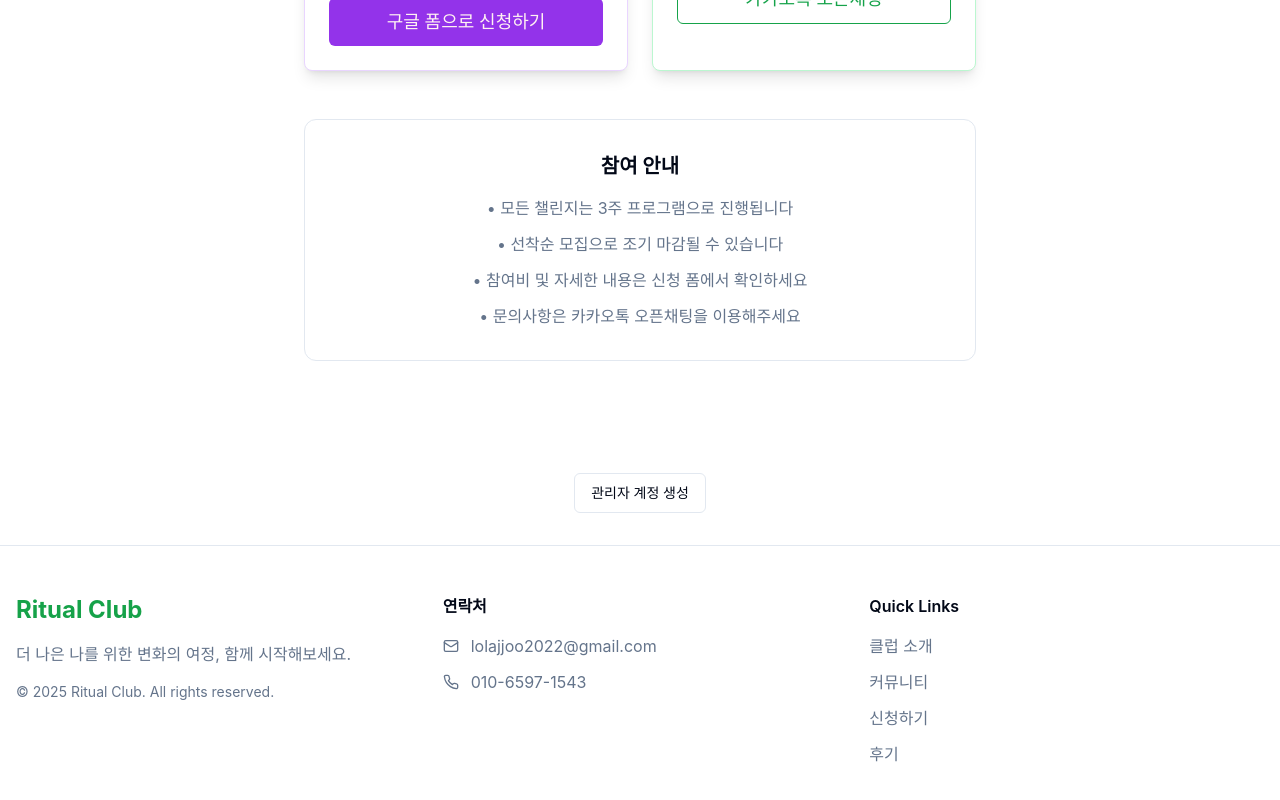
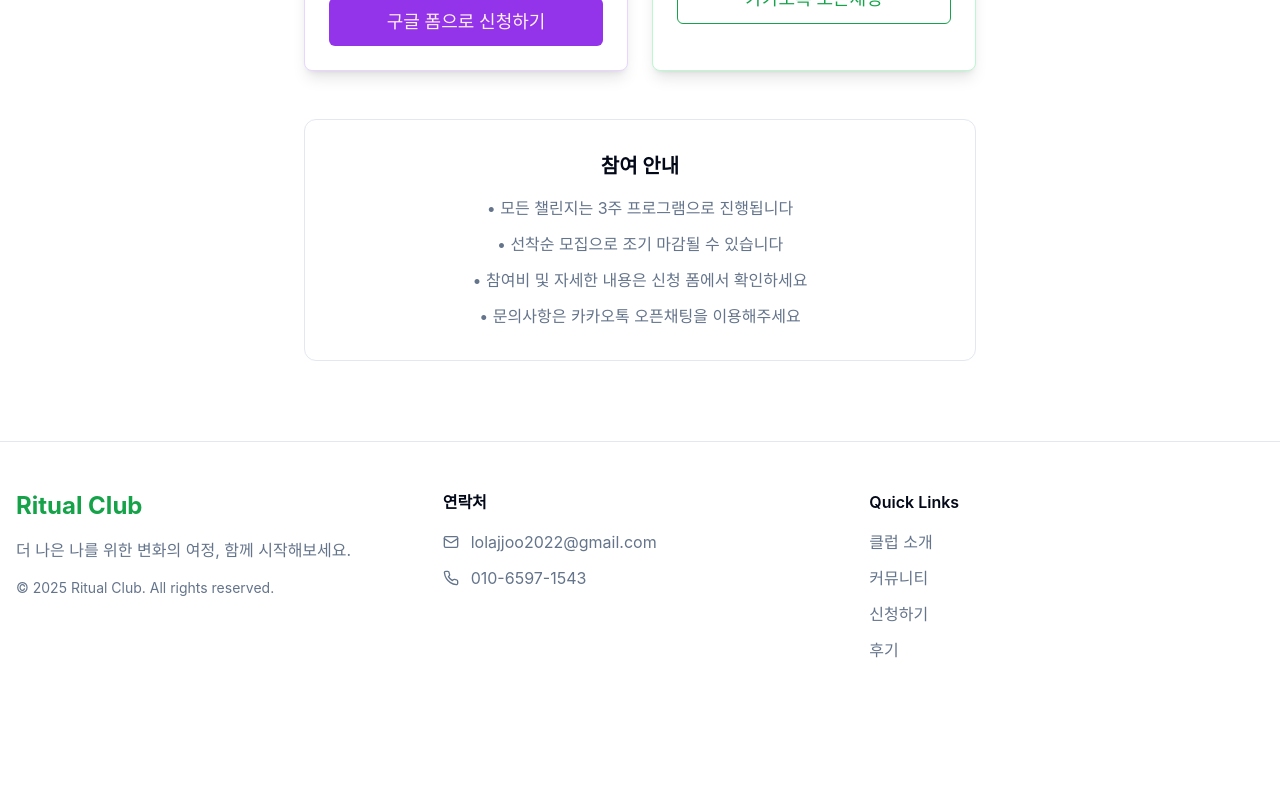
Before and after one commit to MinjooLola/ritual-club-hub, a React (Vite) app: page / in a window 1280 px wide. Shown: the part 6383-7183 px from the top of the page. After the commit the page ends 7093 px from the top, so only its background shows below. Built offline with nearby package versions, Linux system fonts and the light colour scheme; a web font is replaced by a local one.

Commit message:
Remove admin creation button

```diff
--- a/src/pages/Index.tsx
+++ b/src/pages/Index.tsx
@@ -6,8 +6,6 @@ import ChallengeList from "@/components/ChallengeList";
 import ApplicationForm from "@/components/ApplicationForm";
 import Testimonials from "@/components/Testimonials";
 import Footer from "@/components/Footer";
-import SetupSampleUsers from "@/components/SetupSampleUsers";
-import CreateAdminButton from "@/components/CreateAdminButton";
 
 const Index = () => {
   return (
@@ -18,12 +16,6 @@ const Index = () => {
       <ChallengeList />
       <Testimonials />
       <ApplicationForm />
-
-      {/* 임시: 관리자 계정 생성 버튼 */}
-      <div className="container mx-auto px-4 py-8 text-center">
-        <CreateAdminButton />
-      </div>
-
       <Footer />
     </div>
   );
```
